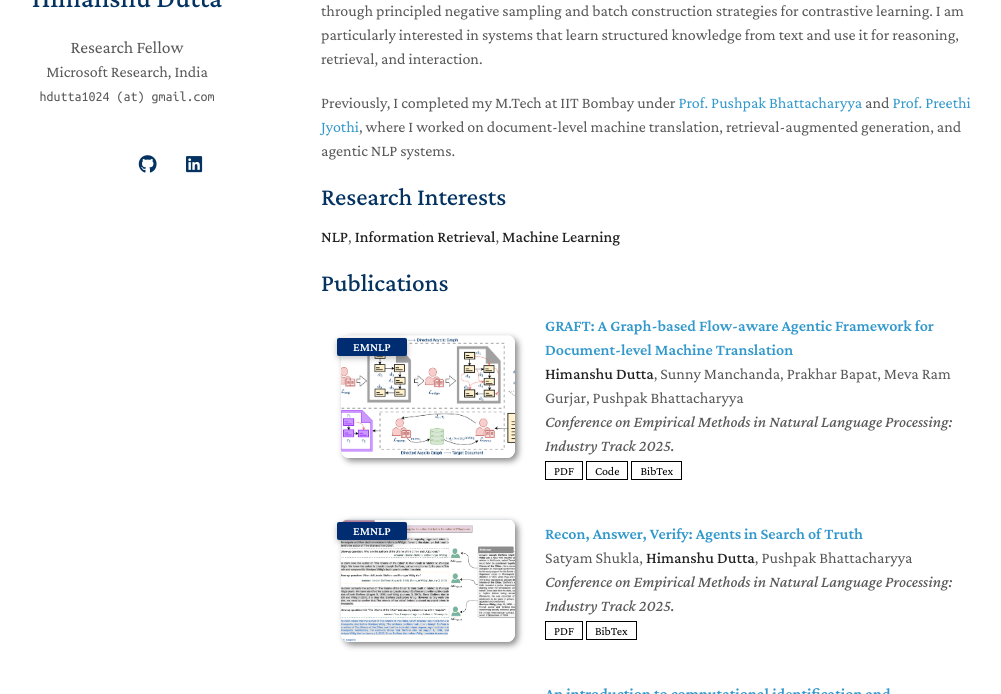
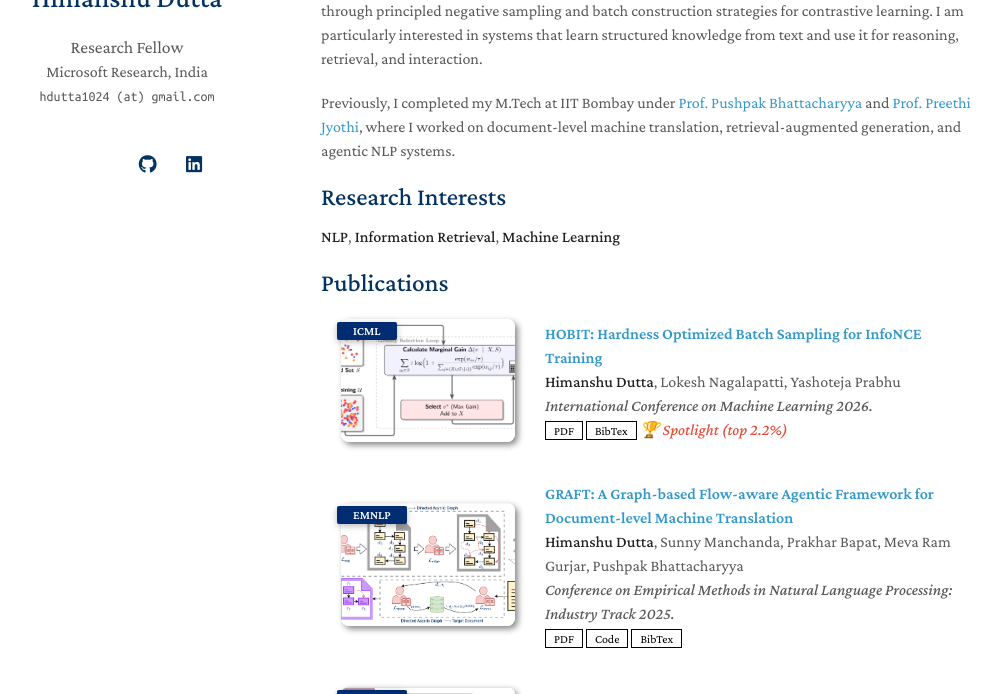
Before and after one commit to himanshu-dutta/himanshu-dutta.github.io, a Jekyll site: the page built from index.md, in a window 1280 px wide and 900 px high, cut to the strip 206-900 px from the top of the window. Shown: the whole strip, without its empty margins (149-1150 px from the left). Built offline with Jekyll 4.4.1, drawn with Linux system fonts in a browser that asks for light colours; a style sheet for code colours, icons or effects is not loaded; our own code applies the rules of GitHub Pages for plain Markdown files.

Commit message:
added `HOBIT` publication info

```diff
--- a/_data/publications.yml
+++ b/_data/publications.yml
@@ -1,5 +1,14 @@
 main:
 
+  - title: "HOBIT: Hardness Optimized Batch Sampling for InfoNCE Training"
+    authors: <strong>Himanshu Dutta</strong>, Lokesh Nagalapatti, Yashoteja Prabhu
+    conference_short: ICML
+    conference: "International Conference on Machine Learning 2026."
+    pdf: https://aka.ms/hobit
+    bibtex: https://aclanthology.org/2025.emnlp-industry.166/
+    # code: https://github.com/himanshu-dutta/graft
+    image: ./assets/img/hobit.png
+    notes: 🏆 Spotlight (top 2.2%)
 
   - title: "GRAFT: A Graph-based Flow-aware Agentic Framework for Document-level Machine Translation"
     authors: <strong>Himanshu Dutta</strong>, Sunny Manchanda, Prakhar Bapat, Meva Ram Gurjar, Pushpak Bhattacharyya
```
Also changed, not shown: assets/img/hobit.png (added).
